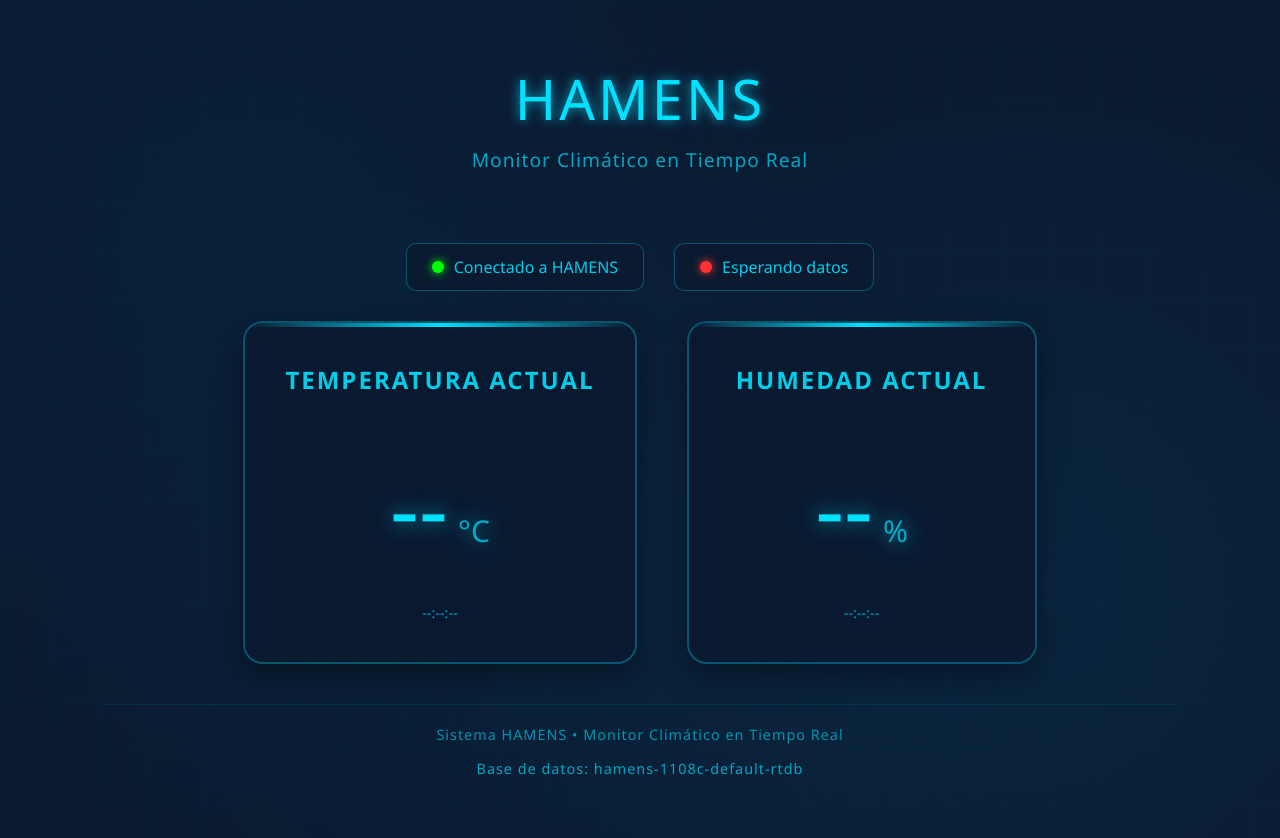
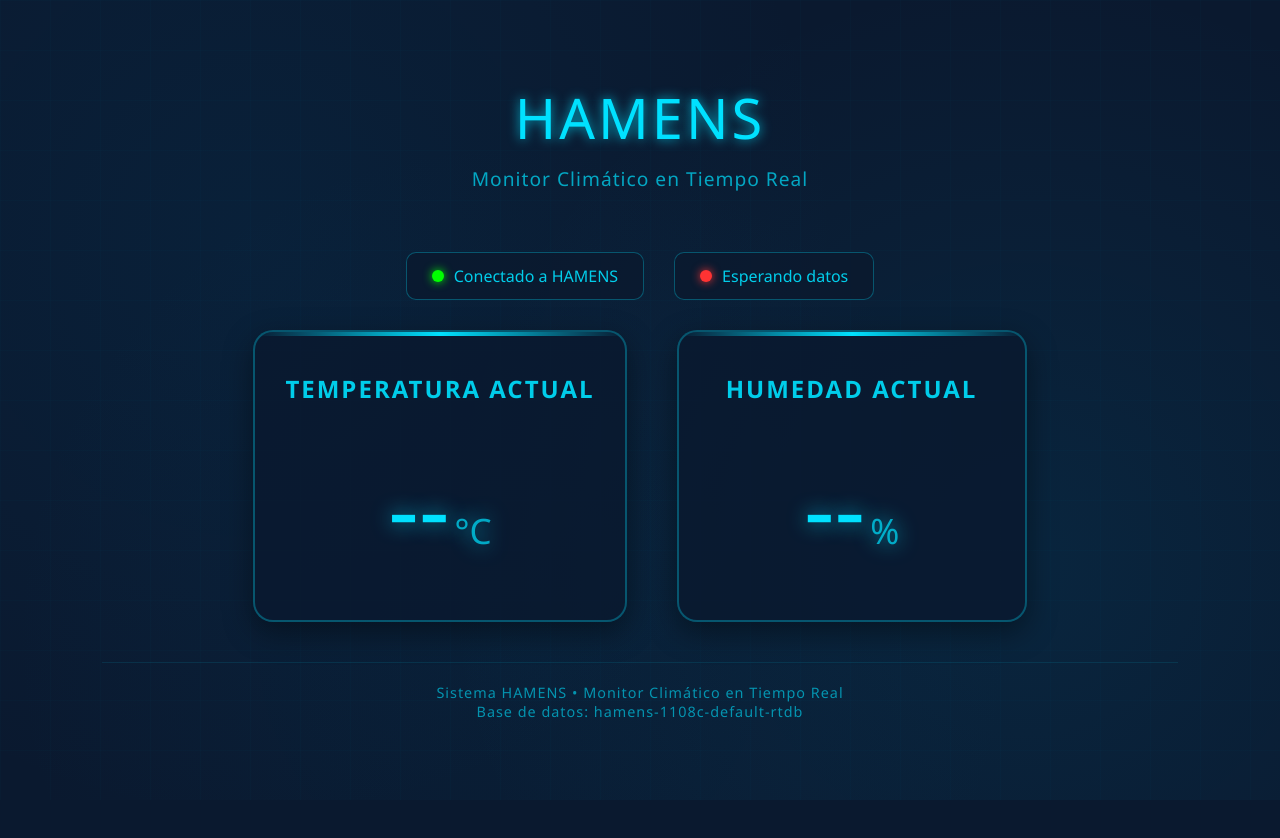
Before and after one commit to MEDINA-123/HAMENS, a plain HTML site: page index.html in a window 1280 px wide. After the commit the page ends 800 px from the top, so only its background shows below. Drawn offline with Linux system fonts and the light colour scheme; no server answers.

Commit message:
Update index.html

```diff
--- a/index.html
+++ b/index.html
@@ -6,36 +6,241 @@
     <title>HAMENS - Monitor Climático</title>
     <link rel="stylesheet" href="https://cdnjs.cloudflare.com/ajax/libs/font-awesome/6.4.0/css/all.min.css">
 
-    <!-- ESTILOS HAMENS COMPLETOS -->
     <style>
-        * { margin: 0; padding: 0; box-sizing: border-box; font-family: 'Segoe UI', Tahoma, Geneva, Verdana, sans-serif; }
-        body { background-color: #0a192f; color: #00e1ff; min-height: 100vh; display: flex; justify-content: center; align-items: center; overflow-x: hidden; position: relative; text-align: center; padding: 20px; }
-        body::before { content: ''; position: absolute; top: 0; left: 0; width: 100%; height: 100%; background: radial-gradient(circle at 20% 30%, rgba(0, 100, 150, 0.1) 0%, transparent 50%), radial-gradient(circle at 80% 70%, rgba(0, 150, 200, 0.1) 0%, transparent 50%), radial-gradient(circle at 40% 80%, rgba(0, 80, 120, 0.1) 0%, transparent 50%); z-index: -1; }
-        .container { width: 90%; max-width: 1200px; margin: 0 auto; padding: 20px; }
-        .header { margin-bottom: 50px; padding: 20px; }
-        .header h1 { font-size: 3.5rem; letter-spacing: 3px; margin-bottom: 10px; text-shadow: 0 0 15px rgba(0, 225, 255, 0.8); font-weight: 300; }
-        .header p { color: rgba(0, 225, 255, 0.7); font-size: 1.2rem; letter-spacing: 1px; }
-        .datos-clima { display: flex; justify-content: center; gap: 50px; flex-wrap: wrap; margin-bottom: 40px; }
-        .dato { text-align: center; min-width: 350px; min-height: 300px; background: rgba(10, 25, 47, 0.85); padding: 40px; border-radius: 20px; border: 2px solid rgba(0, 225, 255, 0.3); box-shadow: 0 10px 30px rgba(0,0,0,0.4); transition: all 0.3s ease; display: flex; flex-direction: column; justify-content: center; align-items: center; position: relative; overflow: hidden; }
-        .dato::before { content: ''; position: absolute; top: 0; left: 0; width: 100%; height: 4px; background: linear-gradient(90deg, transparent, #00e1ff, transparent); }
-        .dato:hover { transform: translateY(-8px); box-shadow: 0 15px 40px rgba(0, 225, 255, 0.2); border-color: rgba(0, 225, 255, 0.6); }
-        .dato-titulo { color: rgba(0, 225, 255, 0.9); font-size: 24px; font-weight: 600; margin-bottom: 30px; text-transform: uppercase; letter-spacing: 2px; }
-        .valor-dato { font-size: 90px; font-weight: 300; color: #00e1ff; margin: 20px 0; text-shadow: 0 0 20px rgba(0, 225, 255, 0.7); }
-        .unidad { font-size: 30px; color: rgba(0, 225, 255, 0.7); margin-left: 10px; }
-        .dato-link { text-decoration: none; color: inherit; display: block; }
-        .dato-link:hover .dato { transform: translateY(-8px); }
-        .status-bar { display: flex; justify-content: center; gap: 30px; margin: 30px 0; flex-wrap: wrap; }
-        .status-item { display: flex; align-items: center; gap: 10px; background: rgba(10, 25, 47, 0.8); border: 1px solid rgba(0, 225, 255, 0.3); border-radius: 10px; padding: 12px 25px; }
-        .status-dot { width: 12px; height: 12px; border-radius: 50%; background-color: #ff3333; box-shadow: 0 0 10px #ff3333; }
-        .status-dot.online { background-color: #00ff00; box-shadow: 0 0 10px #00ff00; animation: pulse 2s infinite; }
-        .status-text { font-size: 1rem; color: rgba(0, 225, 255, 0.9); }
-        .footer { text-align: center; margin-top: 40px; padding: 20px; color: rgba(0, 225, 255, 0.6); font-size: 0.9rem; letter-spacing: 1px; border-top: 1px solid rgba(0, 225, 255, 0.1); width: 100%; }
-        .timestamp { font-size: 0.9rem; color: rgba(0, 225, 255, 0.7); margin-top: 15px; }
-        .grid-lines { position: absolute; top: 0; left: 0; width: 100%; height: 100%; background-image: linear-gradient(rgba(0, 225, 255, 0.05) 1px, transparent 1px), linear-gradient(90deg, rgba(0, 225, 255, 0.05) 1px, transparent 1px); background-size: 50px 50px; z-index: -1; opacity: 0.3; }
-        @keyframes pulse { 0% { opacity: 0.7; } 50% { opacity: 1; } 100% { opacity: 0.7; } }
-        @keyframes glow { 0% { text-shadow: 0 0 5px rgba(0, 225, 255, 0.7); } 50% { text-shadow: 0 0 20px rgba(0, 225, 255, 0.9); } 100% { text-shadow: 0 0 5px rgba(0, 225, 255, 0.7); } }
-        .glow-effect { animation: glow 3s infinite; }
-        @media (max-width: 768px) { .header h1 { font-size: 2.5rem; } .dato { min-width: 300px; min-height: 250px; padding: 30px; } .valor-dato { font-size: 70px; } .datos-clima { gap: 30px; } }
+        * {
+            margin: 0;
+            padding: 0;
+            box-sizing: border-box;
+            font-family: 'Segoe UI', Tahoma, Geneva, Verdana, sans-serif;
+        }
+
+        body {
+            background-color: #0a192f;
+            color: #00e1ff;
+            min-height: 100vh;
+            display: flex;
+            justify-content: center;
+            align-items: center;
+            overflow-x: hidden;
+            position: relative;
+            text-align: center;
+            padding: 20px;
+        }
+
+        body::before {
+            content: '';
+            position: absolute;
+            top: 0;
+            left: 0;
+            width: 100%;
+            height: 100%;
+            background:
+                radial-gradient(circle at 20% 30%, rgba(0, 100, 150, 0.1) 0%, transparent 50%),
+                radial-gradient(circle at 80% 70%, rgba(0, 150, 200, 0.1) 0%, transparent 50%),
+                radial-gradient(circle at 40% 80%, rgba(0, 80, 120, 0.1) 0%, transparent 50%);
+            z-index: -1;
+        }
+
+        .container {
+            width: 90%;
+            max-width: 1200px;
+            margin: 0 auto;
+            padding: 20px;
+        }
+
+        .header {
+            margin-bottom: 40px;
+            padding: 20px;
+        }
+
+        .header h1 {
+            font-size: 3.5rem;
+            letter-spacing: 3px;
+            margin-bottom: 10px;
+            text-shadow: 0 0 15px rgba(0, 225, 255, 0.8);
+            font-weight: 300;
+            color: #00e1ff;
+        }
+
+        .header p {
+            color: rgba(0, 225, 255, 0.7);
+            font-size: 1.2rem;
+            letter-spacing: 1px;
+        }
+
+        .datos-clima {
+            display: flex;
+            justify-content: center;
+            gap: 50px;
+            flex-wrap: wrap;
+            margin-bottom: 40px;
+        }
+
+        .dato {
+            text-align: center;
+            min-width: 350px;
+            min-height: 280px;
+            background: rgba(10, 25, 47, 0.85);
+            padding: 40px 30px;
+            border-radius: 20px;
+            border: 2px solid rgba(0, 225, 255, 0.3);
+            box-shadow: 0 10px 30px rgba(0, 0, 0, 0.4);
+            transition: all 0.3s ease;
+            display: flex;
+            flex-direction: column;
+            justify-content: center;
+            align-items: center;
+            position: relative;
+            overflow: hidden;
+        }
+
+        .dato::before {
+            content: '';
+            position: absolute;
+            top: 0;
+            left: 0;
+            width: 100%;
+            height: 4px;
+            background: linear-gradient(90deg, transparent, #00e1ff, transparent);
+        }
+
+        .dato:hover {
+            transform: translateY(-8px);
+            box-shadow: 0 15px 40px rgba(0, 225, 255, 0.2);
+            border-color: rgba(0, 225, 255, 0.6);
+        }
+
+        .dato-titulo {
+            color: rgba(0, 225, 255, 0.9);
+            font-size: 24px;
+            font-weight: 600;
+            margin-bottom: 30px;
+            text-transform: uppercase;
+            letter-spacing: 2px;
+        }
+
+        .valor-dato {
+            font-size: 95px;
+            font-weight: 300;
+            color: #00e1ff;
+            margin: 25px 0;
+            text-shadow: 0 0 20px rgba(0, 225, 255, 0.7);
+            line-height: 1;
+        }
+
+        .unidad {
+            font-size: 35px;
+            color: rgba(0, 225, 255, 0.7);
+            margin-left: 5px;
+        }
+
+        .dato-link {
+            text-decoration: none;
+            color: inherit;
+            display: block;
+        }
+
+        .dato-link:hover .dato {
+            transform: translateY(-8px);
+        }
+
+        .status-bar {
+            display: flex;
+            justify-content: center;
+            gap: 30px;
+            margin: 30px 0;
+            flex-wrap: wrap;
+        }
+
+        .status-item {
+            display: flex;
+            align-items: center;
+            gap: 10px;
+            background: rgba(10, 25, 47, 0.8);
+            border: 1px solid rgba(0, 225, 255, 0.3);
+            border-radius: 10px;
+            padding: 12px 25px;
+        }
+
+        .status-dot {
+            width: 12px;
+            height: 12px;
+            border-radius: 50%;
+            background-color: #ff3333;
+            box-shadow: 0 0 10px #ff3333;
+        }
+
+        .status-dot.online {
+            background-color: #00ff00;
+            box-shadow: 0 0 10px #00ff00;
+            animation: pulse 2s infinite;
+        }
+
+        .status-text {
+            font-size: 1rem;
+            color: rgba(0, 225, 255, 0.9);
+        }
+
+        .footer {
+            text-align: center;
+            margin-top: 40px;
+            padding: 20px;
+            color: rgba(0, 225, 255, 0.6);
+            font-size: 0.9rem;
+            letter-spacing: 1px;
+            border-top: 1px solid rgba(0, 225, 255, 0.1);
+            width: 100%;
+        }
+
+        .grid-lines {
+            position: absolute;
+            top: 0;
+            left: 0;
+            width: 100%;
+            height: 100%;
+            background-image:
+                linear-gradient(rgba(0, 225, 255, 0.05) 1px, transparent 1px),
+                linear-gradient(90deg, rgba(0, 225, 255, 0.05) 1px, transparent 1px);
+            background-size: 50px 50px;
+            z-index: -1;
+            opacity: 0.3;
+        }
+
+        @keyframes pulse {
+            0% { opacity: 0.7; }
+            50% { opacity: 1; }
+            100% { opacity: 0.7; }
+        }
+
+        @keyframes glow {
+            0% { text-shadow: 0 0 5px rgba(0, 225, 255, 0.7); }
+            50% { text-shadow: 0 0 20px rgba(0, 225, 255, 0.9); }
+            100% { text-shadow: 0 0 5px rgba(0, 225, 255, 0.7); }
+        }
+
+        .glow-effect {
+            animation: glow 3s infinite;
+        }
+
+        @media (max-width: 768px) {
+            .header h1 {
+                font-size: 2.5rem;
+            }
+
+            .dato {
+                min-width: 300px;
+                min-height: 250px;
+                padding: 30px 20px;
+            }
+
+            .valor-dato {
+                font-size: 80px;
+            }
+
+            .datos-clima {
+                gap: 30px;
+            }
+        }
     </style>
 </head>
 <body>
@@ -60,34 +265,32 @@
         </div>
 
         <div class="datos-clima">
-            <a href="hamens_temperatura.html" class="dato-link">
+            <a href="temperatura.html" class="dato-link">
                 <div class="dato" id="temperaturaActual">
                     <div class="dato-titulo">Temperatura Actual</div>
                     <div class="valor-dato">
                         <span id="temp-value">--</span><span class="unidad">°C</span>
                     </div>
-                    <div class="timestamp" id="temp-timestamp">--:--:--</div>
                 </div>
             </a>
 
-            <a href="hamens_humedad.html" class="dato-link">
+            <a href="humedad.html" class="dato-link">
                 <div class="dato" id="humedadActual">
                     <div class="dato-titulo">Humedad Actual</div>
                     <div class="valor-dato">
                         <span id="hum-value">--</span><span class="unidad">%</span>
                     </div>
-                    <div class="timestamp" id="hum-timestamp">--:--:--</div>
                 </div>
             </a>
         </div>
 
         <footer class="footer">
             <p>Sistema HAMENS • Monitor Climático en Tiempo Real</p>
-            <p class="timestamp">Base de datos: hamens-1108c-default-rtdb</p>
+            <p>Base de datos: hamens-1108c-default-rtdb</p>
         </footer>
     </div>
 
-    <!-- FIREBASE SDK (VERSIÓN COMPATIBLE) -->
+    <!-- Firebase SDK -->
     <script src="https://www.gstatic.com/firebasejs/9.22.0/firebase-app-compat.js"></script>
     <script src="https://www.gstatic.com/firebasejs/9.22.0/firebase-database-compat.js"></script>
 
@@ -111,35 +314,24 @@
         document.getElementById('firebase-status').className = 'status-dot online';
         document.getElementById('firebase-status-text').textContent = 'Conectado a HAMENS';
 
-        // ESCUCHAR TEMPERATURA EN TIEMPO REAL
+        // ESCUCHAR TEMPERATURA EN TIEMPO REAL (SIN HORA)
         firebase.database().ref('temperatura').on('value', (snapshot) => {
             const temp = snapshot.val();
 
             if (temp !== null) {
                 document.getElementById('temp-value').textContent = temp.toFixed(1);
-                const now = new Date();
-                document.getElementById('temp-timestamp').textContent =
-                    now.toLocaleTimeString('es-ES', {hour12: false});
-
                 document.getElementById('esp32-status').className = 'status-dot online';
                 document.getElementById('esp32-status-text').textContent = 'Datos recibidos';
-
-                // Efecto visual
                 flashElement(document.getElementById('temperaturaActual'));
             }
         });
 
-        // ESCUCHAR HUMEDAD EN TIEMPO REAL
+        // ESCUCHAR HUMEDAD EN TIEMPO REAL (SIN HORA)
         firebase.database().ref('humedad').on('value', (snapshot) => {
             const hum = snapshot.val();
 
             if (hum !== null) {
                 document.getElementById('hum-value').textContent = Math.round(hum);
-                const now = new Date();
-                document.getElementById('hum-timestamp').textContent =
-                    now.toLocaleTimeString('es-ES', {hour12: false});
-
-                // Efecto visual
                 flashElement(document.getElementById('humedadActual'));
             }
         });
@@ -154,7 +346,7 @@
             });
         }, 5000);
 
-        // FUNCIÓN PARA EFECTO VISUAL
+        // FUNCIÓN PARA EFECTO VISUAL AL ACTUALIZAR
         function flashElement(element) {
             element.style.transform = 'scale(1.05)';
             element.style.transition = 'transform 0.3s ease';
@@ -163,16 +355,6 @@
                 element.style.transform = 'scale(1)';
             }, 300);
         }
-
-        // MOSTRAR HORA DE ACTUALIZACIÓN EN FOOTER
-        setInterval(() => {
-            const now = new Date();
-            document.querySelector('.footer .timestamp').textContent =
-                'Actualizado: ' + now.toLocaleTimeString('es-ES', {hour12: false});
-        }, 60000);
     </script>
 </body>
 </html>
-    </script>
-</body>
-</html>
```
